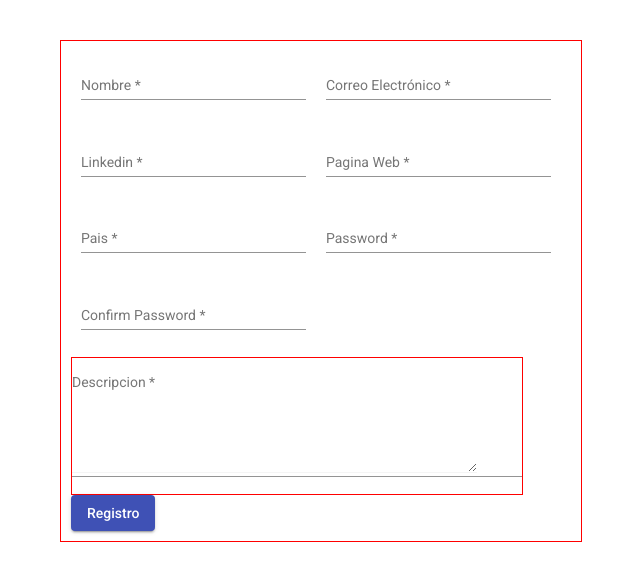
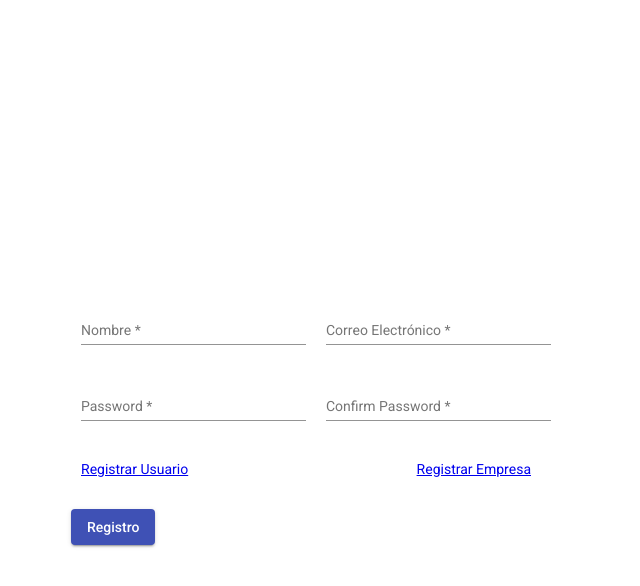
Before and after one commit to UlisesVil/HackatonGM, an Angular app: page / in a window 1280 px wide. Shown: the top 586 px of the page, without its empty margins (319-959 px from the left). Built offline with nearby package versions, Linux system fonts and the light colour scheme.

Commit message:
Login and Register con estylo

```diff
--- a/src/app/app.component.html
+++ b/src/app/app.component.html
@@ -1,3 +1,3 @@
-<app-register></app-register>
+<app-login></app-login>
 
 <router-outlet></router-outlet>
--- a/src/app/auth/login/login.component.css
+++ b/src/app/auth/login/login.component.css
@@ -0,0 +1,72 @@
+
+.wrapper{
+  width: 100%;
+  height: 100%;
+  display: flex;
+  justify-content: center;
+  align-items: center;
+  /*border: 1px solid red;*/
+}
+
+.group{
+  width: 45%;
+  min-width: 200px;
+  padding: 10px;
+}
+.textAreagroup{
+  width: 90%;
+  margin: 0 auto;
+  /* border: 1px solid red; */
+}
+
+form{
+  min-width: 200px;
+  width: 500px;
+  max-width: 500px;
+  align-items: center;
+  justify-content: center;
+  margin-top: 40px;
+  /* border: 1px solid red; */
+  padding: 10px;
+
+}
+
+textarea{
+
+  display: block;
+  width: 90%;
+  margin: 15px auto 5px;
+  border: none;
+  border-bottom: 1px solid whitesmoke;
+  outline: none;
+  color: black;
+}
+
+input:-webkit-autofill {
+  border: none;
+  -webkit-text-fill-color: rgb(20, 20, 20);
+  -webkit-box-shadow: 0 0 0px 1000px transparent inset;
+  transition: background-color 5000s ease-in-out 0s;
+}
+
+
+.buttonCont{
+  display: flex;
+  flex-direction: row;
+  justify-content: space-between;
+  width: 90%;
+  height: fit-content;
+  /*border: 1px solid red;*/
+  margin-bottom: 20px;
+  padding: 10px;
+
+}
+
+.registers{
+  cursor: pointer;
+}
+
+.registers:hover{
+  color: yellowgreen;
+  text-shadow: 1px 1px 1px black;
+}
--- a/src/app/auth/login/login.component.html
+++ b/src/app/auth/login/login.component.html
@@ -1 +1,72 @@
-<p>login works!</p>
+<div class="wrapper">
+  <form [formGroup]="form" (ngSubmit)="login()">
+
+    <mat-form-field class="group">
+      <input
+        matInput
+        type="text"
+        name="nombre"
+        placeholder="Nombre"
+        formControlName="nombre"
+        required
+      >
+      <mat-error>
+        <span class="form_error">
+          <strong>Por favor escribe tu nombre</strong>
+        </span>
+      </mat-error>
+    </mat-form-field>
+
+
+    <mat-form-field class="group">
+      <input
+        matInput
+        type="text"
+        name="correo"
+        placeholder="Correo Electrónico"
+        formControlName="mail"
+        required
+      >
+      <mat-error>
+        <span class="form_error">
+          <strong>Ingresa tu e-mail</strong>
+        </span>
+      </mat-error>
+    </mat-form-field>
+
+    <mat-form-field class="group">
+      <input
+        matInput
+        type="password"
+        name="password"
+        placeholder="Password"
+        formControlName="clave"
+        required
+      >
+      <mat-error>
+        <span class="form_error">
+          <strong>Es necesario escribir una Contraseña</strong>
+        </span>
+      </mat-error>
+    </mat-form-field>
+
+    <mat-form-field class="group">
+    <input
+      matInput
+      type="password"
+      name="passwordConfirm"
+      placeholder="Confirm Password"
+      formControlName="confirmPassword"
+      required
+    >
+    </mat-form-field>
+
+    <div class="buttonCont">
+      <a class="registers" [routerLink]="['/registro', user]">Registrar Usuario</a>
+      <a class="registers" [routerLink]="['/registro', company]">Registrar Empresa</a>
+    </div>
+
+    <button mat-raised-button color="primary" type="submit">Registro</button>
+
+  </form>
+</div>
--- a/src/app/auth/login/login.component.ts
+++ b/src/app/auth/login/login.component.ts
@@ -1,4 +1,9 @@
 import { Component, OnInit } from '@angular/core';
+import { FormBuilder, FormGroup, Validators } from '@angular/forms';
+import { Usuario } from 'src/app/models/usuario';
+import { Perfil } from '../../models/perfil'
+import { PasswordValidation } from '../utils/matchPassword';
+import { ActivatedRoute, Params } from '@angular/router';
 
 @Component({
   selector: 'app-login',
@@ -6,10 +11,47 @@ import { Component, OnInit } from '@angular/core';
   styleUrls: ['./login.component.css']
 })
 export class LoginComponent implements OnInit {
+  form: FormGroup;
+  user="usuario";
+  company="empresa"
 
-  constructor() { }
+  constructor(private fb: FormBuilder) {
+    this.crearFormulario();
+   }
 
   ngOnInit(): void {
   }
 
+
+  crearFormulario(): void {
+    this.form = this.fb.group({
+      nombre: ['', [Validators.required]],
+      mail: ['', [Validators.required]],
+      clave: ['', [Validators.required]],
+      confirmPassword: ['', [Validators.required]]
+    }, {
+      validator: PasswordValidation.MatchPassword
+    });
+  }
+
+
+  login(){
+    if(this.form.valid) {
+      let perfil = new Perfil();
+      let usuario = new Usuario();
+
+      perfil.nombre = this.form.value.nombre;
+      usuario.mail = this.form.value.mail;
+      usuario.clave = this.form.value.clave;
+      perfil.usuario = usuario;
+
+      console.log('objeto perfil');
+      console.log(perfil);
+      console.log(this.form.value);
+      console.log('nos registramos yei');
+    } else {
+      console.log(this.form.value);
+      console.log('formulario invalido');
+    }
+  }
 }
--- a/src/app/auth/register/register.component.css
+++ b/src/app/auth/register/register.component.css
@@ -1,7 +1,7 @@
 
 .wrapper{
   width: 100%;
-  height: fit-content;
+  height: 100%;
   display: flex;
   justify-content: center;
   align-items: center;
@@ -16,7 +16,7 @@
 .textAreagroup{
   width: 90%;
   margin: 0 auto;
-  border: 1px solid red;
+  /* border: 1px solid red; */
 }
 
 form{
@@ -26,7 +26,7 @@ form{
   align-items: center;
   justify-content: center;
   margin-top: 40px;
-  border: 1px solid red;
+  /* border: 1px solid red; */
   padding: 10px;
 
 }
--- a/src/app/auth/register/register.component.ts
+++ b/src/app/auth/register/register.component.ts
@@ -3,6 +3,7 @@ import { FormBuilder, FormGroup, Validators } from '@angular/forms';
 import { Usuario } from 'src/app/models/usuario';
 import { Perfil } from '../../models/perfil'
 import { PasswordValidation } from '../utils/matchPassword';
+import { ActivatedRoute, Params } from '@angular/router';
 
 @Component({
   selector: 'app-register',
@@ -12,12 +13,19 @@ import { PasswordValidation } from '../utils/matchPassword';
 export class RegisterComponent implements OnInit {
 
   form: FormGroup;
+  entity: string;
 
-  constructor(private fb: FormBuilder) {
+  constructor(
+    private fb: FormBuilder,
+    private rutaActiva: ActivatedRoute
+    ) {
     this.crearFormulario();
   }
 
   ngOnInit(): void {
+    this.entity = this.rutaActiva.snapshot.params.entity;
+    console.log(this.entity);
+
   }
 
   crearFormulario(): void {
```
